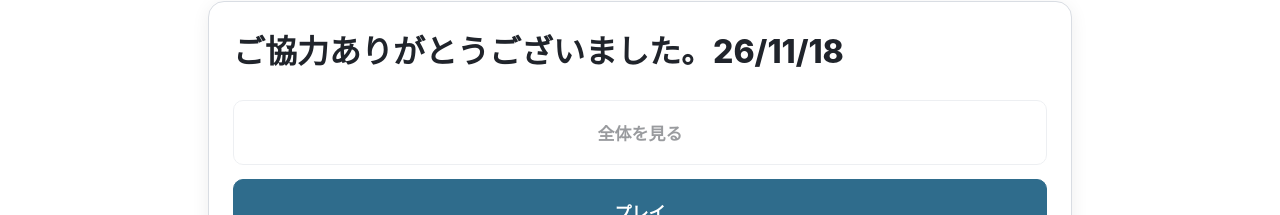
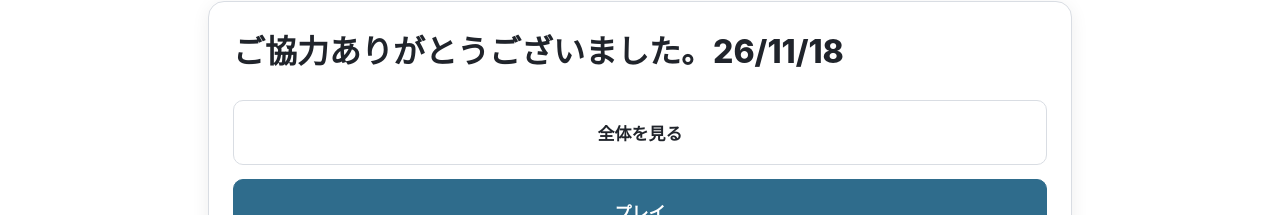
Before and after one commit to dpybm8zm7k-ai/seat-change-1117, a plain HTML site: page index.html in a window 1280 px wide. Shown: the part 91-306 px from the top of the page. Drawn offline with Linux system fonts and the light colour scheme; no server answers.

Commit message:
Update index.html

```diff
--- a/index.html
+++ b/index.html
@@ -141,7 +141,7 @@ hr{border:none;border-top:1px solid var(--border);margin:22px 0}
     <h1>ご協力ありがとうございました。26/11/18</h1>
     <p class="description"> </p>
     <div class="stack" style="margin-top:28px">
-      <button type="button" class="button menu-button" onclick="showSeats()" disabled>全体を見る</button>
+      <button type="button" class="button menu-button" onclick="showSeats()">全体を見る</button>
       <button type="button" class="button primary menu-button" onclick="showPlay()">プレイ</button>
       <button type="button" class="button menu-button" onclick="showAdminLogin()">管理者</button>
     </div>
```
